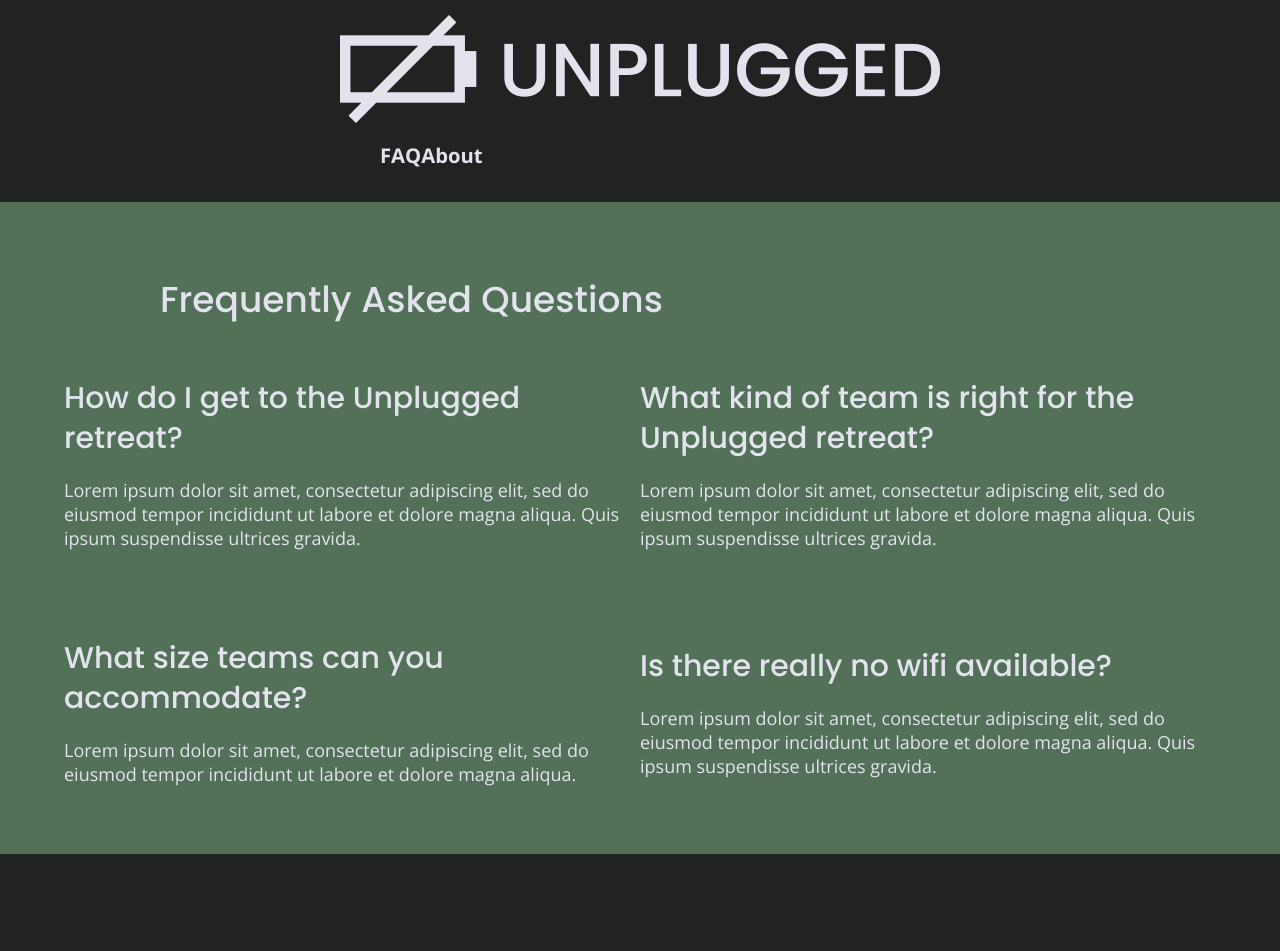
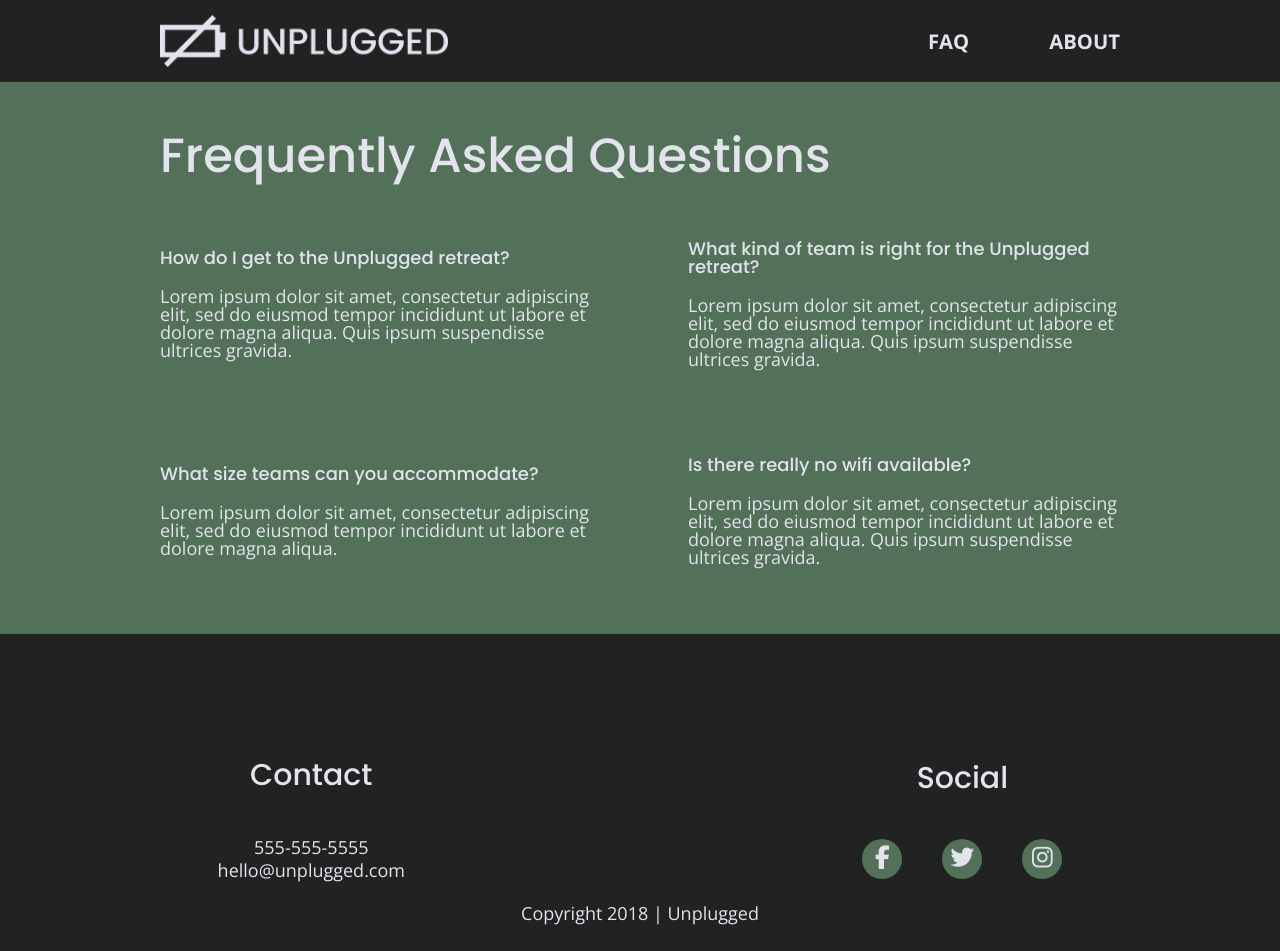
Before and after one commit to theCS19/Unplugged, a website: page faq/index.html in a window 1280 px wide. Shown: the top 951 px of the page. Drawn offline with nearby package versions, Linux system fonts and the light colour scheme.

Commit message:
Fixed errors in css and html

```diff
--- a/css/main.css
+++ b/css/main.css
@@ -103,6 +103,8 @@ body {
 ul,
 ol {
   list-style-type: none;
+  margin: 0;
+  padding: 0;
 }
 
 a {
@@ -112,8 +114,9 @@ a {
 
 h2 {
   font-family: 'Poppins', sans-serif;
+  font-weight: 500;
   font-size: 1.875em;
-  font-weight: 500;
+  margin: 0;
 }
 
 h3,
@@ -169,10 +172,18 @@ header .content-wrapper {
   margin: 0;
 }
 
+header figure {
+  width: 60%;
+  display: flex;
+  justify-content: center;
+  align-items: center;
+  flex-flow: row wrap;
+}
+
 .header-divider {
   background: #3a3a3a;
+  height: 1px;
   width: 100%;
-  height: 1px;
   margin: 10px 0 20px 0;
 }
 
@@ -184,6 +195,7 @@ header nav {
   width: 60%;
   font-size: 1.125em;
   font-weight: 700;
+  text-transform: uppercase;
 }
 
 header nav ul {
@@ -215,6 +227,14 @@ footer .social-icons p {
   display: flex;
   justify-content: center;
   align-items: center;
+  border-radius: 50%;
+  width: 40px;
+  height: 40px;
+  background-color: #527158;
+}
+
+footer .social-icons p i {
+  font-size: 1.3125em;
 }
 
 footer .content-wrapper {
@@ -290,7 +310,7 @@ input[type=button] {
 /*----Features----*/
 
 .features {
-  background: url(../img/unplugged-retreat-features.jpg);
+  background: url('../img/unplugged-retreat-features.jpg');
   background-size: cover;
   background-position: center;
   display: flex;
@@ -510,6 +530,16 @@ input[type=button] {
     margin: 100px 0;
   }
 
+  h2 {
+    font-size: 2.25em;
+    line-height: 1.333;
+  }
+
+  h3 {
+    font-size: 1.5em;
+    line-height: 1.25;
+  }
+
   /*Header*/
 
   header {
@@ -520,6 +550,10 @@ input[type=button] {
   header .content-wrapper {
     width: 100%;
     justify-content: space-between;
+  }
+
+  header figure {
+    width: 30%;
   }
 
   header nav {
@@ -535,6 +569,16 @@ input[type=button] {
   }
 
   /*Hero*/
+
+  .hero-area {
+    min-height: 600px;
+  }
+
+  .hero-area h1 {
+    font-size: 3em;
+    line-height: 1;
+    margin: 0;
+  }
 
   /*Aside*/
 
@@ -553,6 +597,10 @@ input[type=button] {
 
   /*Features*/
 
+  .features h2 {
+    margin-bottom: 20px;
+  }
+
   .features article {
     display: flex;
     justify-content: center;
@@ -562,7 +610,11 @@ input[type=button] {
   }
 
   .features .features-item-description {
-    width: 50%;
+    width: 62%;
+  }
+
+  .features i {
+    margin-bottom: 30px;
   }
 
   /*Reviews*/
@@ -578,7 +630,12 @@ input[type=button] {
 
   .reviews article figure,
   .reviews article div {
-    width: 50%;
+    width: 49%;
+  }
+
+  .reviews h3 {
+    width: 75%;
+    margin: 0;
   }
 
   /*Footer*/
@@ -588,14 +645,29 @@ input[type=button] {
     margin: 100px 0;
   }
 
-  .footer-content {
+  footer .footer-content {
     display: flex;
     justify-content: space-between;
     align-items: center;
+    flex-direction: row;
   }
 
   footer .contact {
     margin-bottom: 0;
+  }
+
+  footer h4 {
+    font-size: 1.5em;
+    margin-bottom: 40px;
+  }
+
+  footer p {
+    line-height: 1.285;
+  }
+
+  footer .social-icons {
+    width: 12.5em;
+    justify-content: space-between;
   }
 
   footer .copyright {
@@ -629,6 +701,10 @@ input[type=button] {
     align-items: flex-start;
   }
 
+  .contact-content h4 {
+    font-size: 1.5em;
+  }
+
   /*----FAQ Page----*/
 
   .faq .content-wrapper {
@@ -641,6 +717,12 @@ input[type=button] {
 
   .faq h2 {
     width: 100%;
+  }
+
+  .faq h4,
+  .faq p {
+    font-size: .875em;
+    line-height: 1.125;
   }
 }
 
@@ -672,7 +754,8 @@ input[type=button] {
   /*Hero*/
 
   .hero-area h1 {
-    width: 60%;
+    font-size: 3.75em;
+    width: 80%;
   }
 
   /*Aside*/
@@ -683,6 +766,10 @@ input[type=button] {
   aside .content-wrapper .form-description,
   aside .content-wrapper .form {
     width: 30%;
+  }
+
+  .form-description p {
+    font-size: 1.125em;
   }
 
   /*Features*/
@@ -718,6 +805,7 @@ input[type=button] {
   .mission h2,
   .contact-section .content-wrapper h2 {
     width: 95%;
+    font-size: 3em;
   }
 
   .contact-content h4 {
@@ -728,8 +816,14 @@ input[type=button] {
 
   .faq h2 {
     width: 100%;
+    font-size: 3em;
   }
 
+  .faq h4,
+  .faq p {
+    font-size: 1.125em;
+    line-height: 1;
+  }
 }
 
 /* ==========================================================================
--- a/faq/index.html
+++ b/faq/index.html
@@ -3,7 +3,7 @@
 
 <head>
   <meta charset="utf-8">
-  <title></title>
+  <title>Unplugged Retreat|FAQ</title>
   <meta name="description" content="">
   <meta name="viewport" content="width=device-width, initial-scale=1">
 
@@ -28,7 +28,7 @@
 
   <!-- Add your site or application content here -->
   <header>
-    <div>
+    <div class="content-wrapper">
       <figure>
         <a href="../index.html">
           <img src="../img/unpluggedlogo.png" alt="unplugged logo">
@@ -37,8 +37,8 @@
       <div class="header-divider"></div>
       <nav>
         <ul>
-          <li><a href="faq/index.html" target="_blank" rel="noopener">FAQ</a></li>
-          <li><a href="about/index.html" target="_blank" rel="noopener">About</a></li>
+          <li><a href="../faq/index.html">FAQ</a></li>
+          <li><a href="../about/index.html">About</a></li>
         </ul>
       </nav>
     </div>
@@ -47,22 +47,26 @@
   <main class="faq">
     <div class="content-wrapper">
       <h2>Frequently Asked Questions</h2>
-  </div>
       <div class="faq-content">
         <h4>How do I get to the Unplugged retreat?</h4>
-    <p>Lorem ipsum dolor sit amet, consectetur adipiscing elit, sed do eiusmod tempor incididunt ut labore et dolore magna aliqua. Quis ipsum suspendisse ultrices gravida.</p>
+        <p>Lorem ipsum dolor sit amet, consectetur adipiscing elit, sed do eiusmod tempor incididunt ut labore et dolore
+          magna aliqua. Quis ipsum suspendisse ultrices gravida.</p>
       </div>
       <div class="faq-content">
         <h4>What kind of team is right for the Unplugged retreat?</h4>
-        <p>Lorem ipsum dolor sit amet, consectetur adipiscing elit, sed do eiusmod tempor incididunt ut labore et dolore magna aliqua. Quis ipsum suspendisse ultrices gravida.</p>
+        <p>Lorem ipsum dolor sit amet, consectetur adipiscing elit, sed do eiusmod tempor incididunt ut labore et dolore
+          magna aliqua. Quis ipsum suspendisse ultrices gravida.</p>
       </div>
       <div class="faq-content">
         <h4>What size teams can you accommodate?</h4>
-        <p>Lorem ipsum dolor sit amet, consectetur adipiscing elit, sed do eiusmod tempor incididunt ut labore et dolore magna aliqua.</p>
+        <p>Lorem ipsum dolor sit amet, consectetur adipiscing elit, sed do eiusmod tempor incididunt ut labore et dolore
+          magna aliqua.</p>
       </div>
       <div class="faq-content">
         <h4>Is there really no wifi available?</h4>
-        <p>Lorem ipsum dolor sit amet, consectetur adipiscing elit, sed do eiusmod tempor incididunt ut labore et dolore magna aliqua. Quis ipsum suspendisse ultrices gravida. </p>
+        <p>Lorem ipsum dolor sit amet, consectetur adipiscing elit, sed do eiusmod tempor incididunt ut labore et dolore
+          magna aliqua. Quis ipsum suspendisse ultrices gravida. </p>
+      </div>
     </div>
   </main>
 
@@ -94,7 +98,6 @@
         <p>Copyright 2018 | Unplugged</p>
       </div>
   </footer>
-  <p>Hello world! This is HTML5 Boilerplate.</p>
   <script src="../js/vendor/modernizr-3.11.2.min.js"></script>
   <script src="../js/plugins.js"></script>
   <script src="../js/main.js"></script>
```
Also changed, not shown: about/index.html (+3 -3 lines), index.html (+3 -3 lines). Lines whose indentation alone changed are shown as unchanged.
